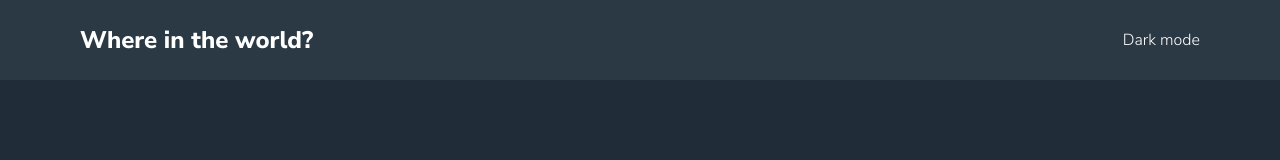
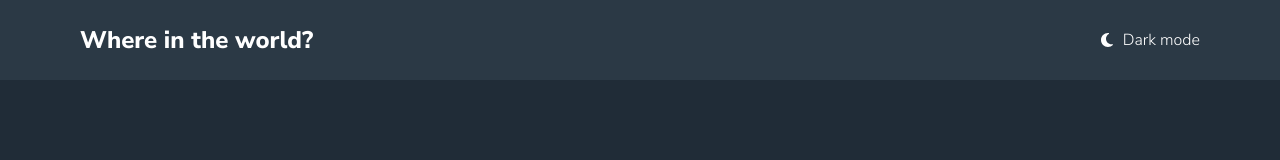
Before and after one commit to leandrob0/countries, a React (Create React App) app: page / in a window 1280 px wide. Shown: the top 160 px of the page. Built offline with nearby package versions, Linux system fonts and the light colour scheme; no server answers.

Commit message:
header done

```diff
--- a/package.json
+++ b/package.json
@@ -4,6 +4,7 @@
   "private": true,
   "dependencies": {
     "@fortawesome/fontawesome-svg-core": "^6.1.1",
+    "@fortawesome/free-regular-svg-icons": "^6.1.1",
     "@fortawesome/free-solid-svg-icons": "^6.1.1",
     "@fortawesome/react-fontawesome": "^0.1.18",
     "@reduxjs/toolkit": "^1.8.2",
--- a/src/components/Header/Header.css
+++ b/src/components/Header/Header.css
@@ -19,5 +19,12 @@
 }
 
 .header__mode-switch {
+    display: flex;
+    align-items: center;
+
     padding-right: 80px;
 }
+
+.mode-switch__text {
+    padding-left: 10px;
+}
--- a/src/components/Header/Header.tsx
+++ b/src/components/Header/Header.tsx
@@ -1,11 +1,16 @@
 import './Header.css';
+
+import { FontAwesomeIcon } from '@fortawesome/react-fontawesome'
+import { faMoon as moonDark } from '@fortawesome/free-solid-svg-icons';
+import { faMoon as moonLight } from '@fortawesome/free-regular-svg-icons';
 
 const Header = () => {
     return (
         <header className='header'>
             <h1 className='header__title'>Where in the world?</h1>
             <div className='header__mode-switch'>
-                <p>Dark mode</p>
+                <FontAwesomeIcon icon={moonDark} />
+                <p className='mode-switch__text'>Dark mode</p>
             </div>
         </header>
     )
```
Also changed, not shown: 1 other file (tests, documents, lock files or other folders).
